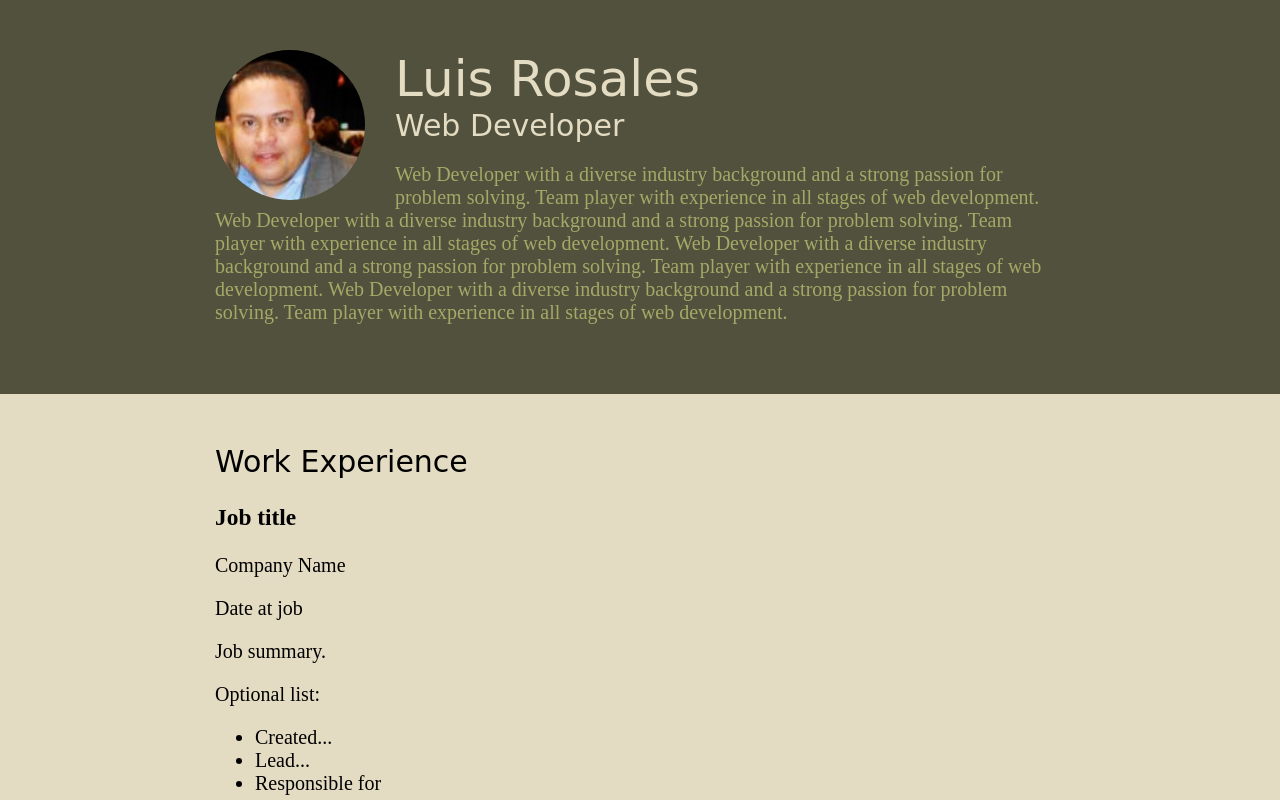
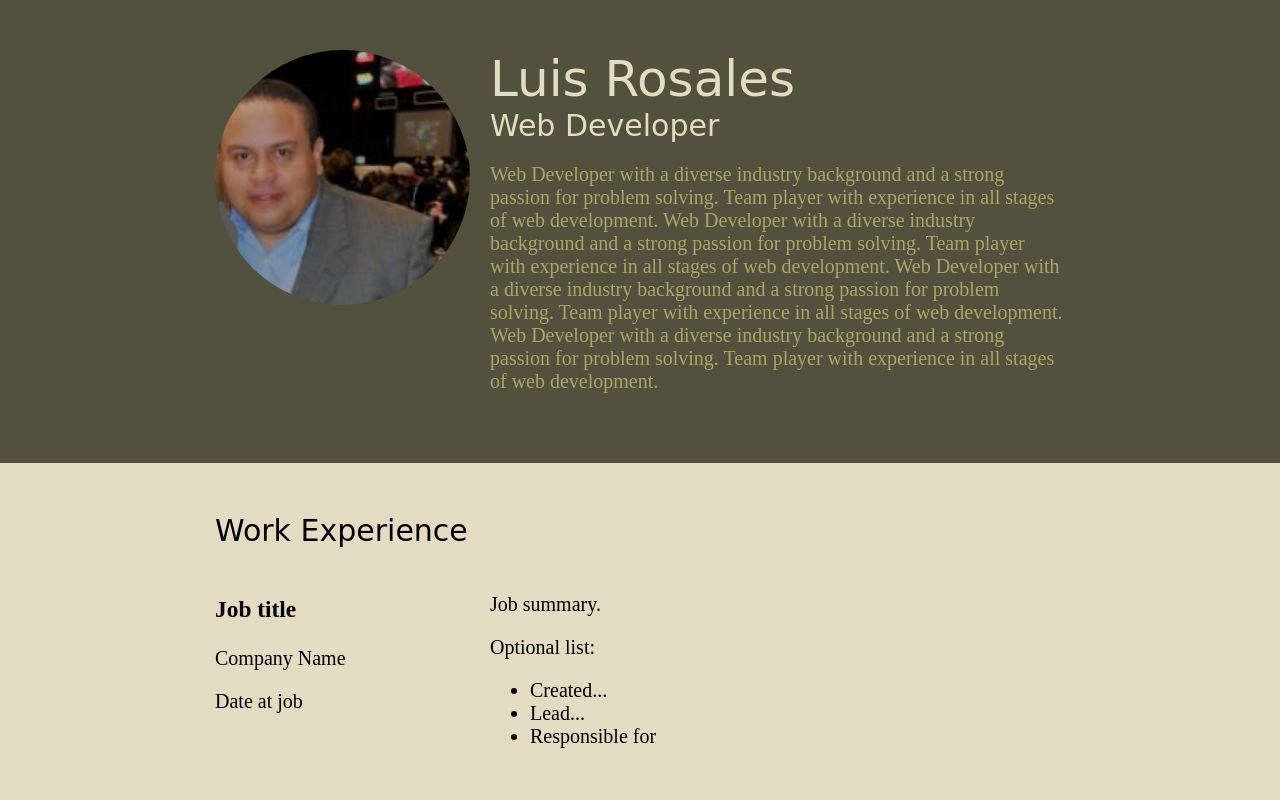
Before and after one commit to Guama1239/cssresume, a plain HTML site: page index.html in a window 1280 px wide. Shown: the top 800 px of the page. Drawn offline with Linux system fonts and the light colour scheme; a web font is replaced by a local one.

Commit message:
floats and columns

```diff
--- a/css/styles.css
+++ b/css/styles.css
@@ -43,7 +43,15 @@ a:hover {
     padding: 50px;
     overflow: auto;
 }
-
+.col-narrow {
+    width: 30%;
+    float: left;
+}
+.col-wide {
+    width: 70%;
+    float: left;
+    padding-left: 20px;
+}
 /* Header and Footer */
 header, footer {
     background: #51513d;
@@ -78,8 +86,8 @@ footer {
 }
 
 .profile-img {
-  width: 150px;
+  /* width: 190px; */
   border-radius: 50%;
-  float: left;
-  margin-right: 30px;
+  /* float: left; */
+  /* margin-right: 30px; */
 }
--- a/index.html
+++ b/index.html
@@ -5,14 +5,14 @@
     <meta name="viewport" content="width=device-width, initial-scale=1.0">
     <title>Luis Rosales | Resume</title>
     <link href="https://fonts.googleapis.com/css?family=Diplomata|Fenix" rel="stylesheet">
-    <link rel="icon" type="image/jpg" href="images/luisrosales.jpg?version=2017.1.3">
+    <link rel="icon" type="image/jpg" href="images/mypic.png?version=2017.1.3">
     <link rel="stylesheet" href="css/styles.css">
 </head>
 <body>
     <!-- // Intro -->
     <header>
       <div class="content-wrap">
-        <img class="profile-img" src="images/luisrosales.jpg" alt="Luis Rosales">
+        <img class="profile-img col-narrow" src="images/mypic.png" alt="Luis Rosales">
         <div class="col-wide">
             <h1>Luis Rosales</h1>
             <h2>Web Developer</h2>
@@ -33,11 +33,13 @@ all stages of web development. </p>
                 <h2>Work Experience</h2>
 
                 <!-- Job Details: copy this whole block to add more jobs -->
+                <div class="col-narrow">
                     <h3>Job title</h3>
                     <p>Company Name</p>
                     <p>Date at job</p>
-
+                </div>
                 <!-- Add as many paragraphs as you need. -->
+                <div class="col-wide">
                     <p>Job summary.</p>
 
                     <!-- This list can be deleted if you don't want to use it. -->
@@ -48,6 +50,7 @@ all stages of web development. </p>
                         <li>Responsible for</li>
                     </ul>
                     <!-- end of Job Details block. -->
+                </div>
             </div>
         </section>
 
```
Also changed, not shown: images/Mypic.png (added). Lines whose indentation alone changed are shown as unchanged.
